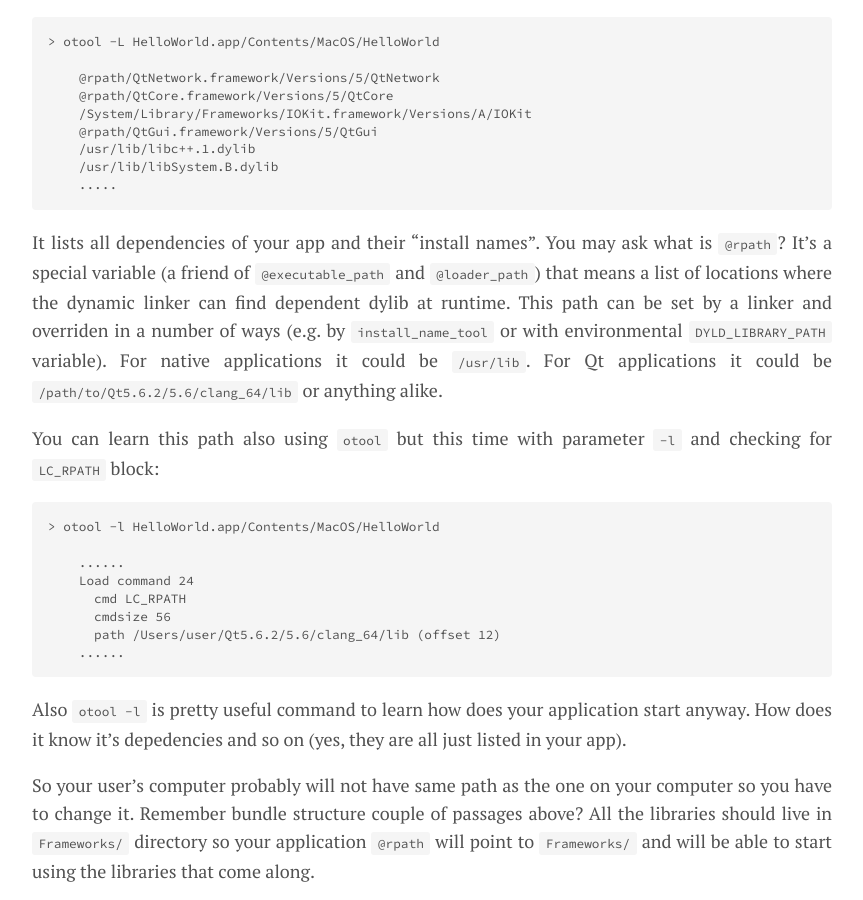
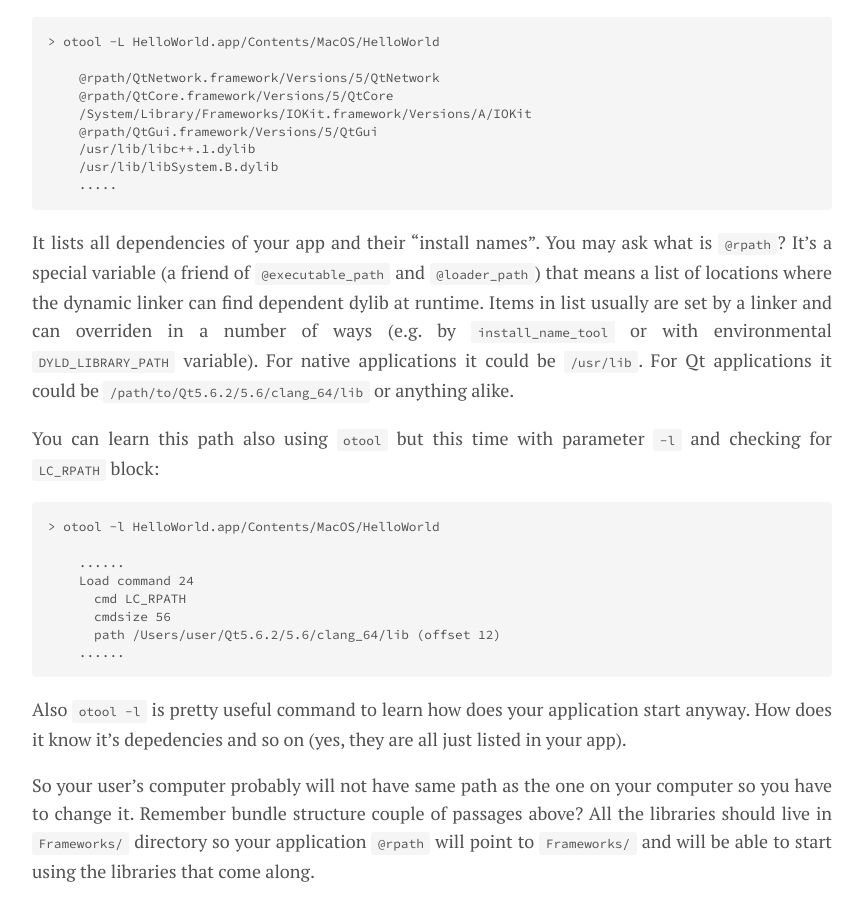
Before and after one commit to ribtoks/code-jamming, a Jekyll site: the page built from _posts/2018-06-09-deploy-to-macos.md, in a window 1280 px wide and 900 px high, scrolled down 1499 px. Shown: the whole window, without its empty margins (208-1071 px from the left). Built offline with Jekyll 4.4.1, drawn with Linux system fonts in a browser that asks for light colours; nearby versions of some CDN libraries; comment, search, counter and statistics services are not loaded.

Commit message:
Tweak rpath wording

```diff
--- a/_posts/2018-06-09-deploy-to-macos.md
+++ b/_posts/2018-06-09-deploy-to-macos.md
@@ -43,7 +43,7 @@ To understand which dependencies does your `HelloWorld` executable have, you can
         /usr/lib/libSystem.B.dylib
         .....
 
-It lists all dependencies of your app and their "install names". You may ask what is `@rpath`? It's a special variable (a friend of `@executable_path` and `@loader_path`) that means a list of locations where the dynamic linker can find dependent dylib at runtime. This path can be set by a linker and overriden in a number of ways (e.g. by `install_name_tool` or with environmental `DYLD_LIBRARY_PATH` variable). For native applications it could be `/usr/lib`. For Qt applications it could be `/path/to/Qt5.6.2/5.6/clang_64/lib` or anything alike.
+It lists all dependencies of your app and their "install names". You may ask what is `@rpath`? It's a special variable (a friend of `@executable_path` and `@loader_path`) that means a list of locations where the dynamic linker can find dependent dylib at runtime. Items in list usually are set by a linker and can overriden in a number of ways (e.g. by `install_name_tool` or with environmental `DYLD_LIBRARY_PATH` variable). For native applications it could be `/usr/lib`. For Qt applications it could be `/path/to/Qt5.6.2/5.6/clang_64/lib` or anything alike.
 
 You can learn this path also using `otool` but this time with parameter `-l` and checking for `LC_RPATH` block:
 
```
